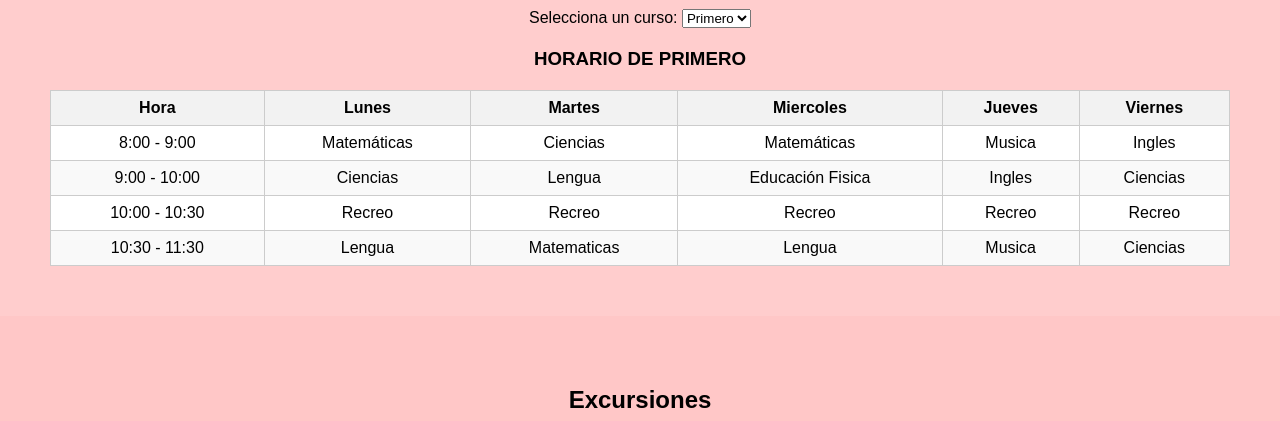
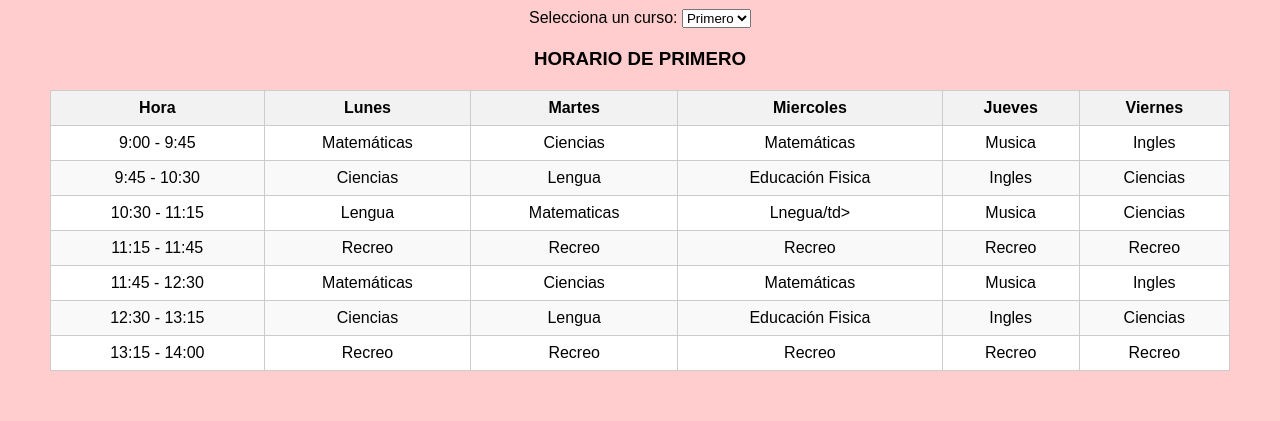
Before and after one commit to HectorJimenezScuni/PaginaWebColegio, a plain HTML site: page PagniaWebColegio/index.html in a window 1280 px wide. Shown: the part 2080-2501 px from the top of the page. Drawn offline with Linux system fonts and the light colour scheme; a script that the page names is missing.

Commit message:
Update index.html

```diff
--- a/PagniaWebColegio/index.html
+++ b/PagniaWebColegio/index.html
@@ -116,30 +116,48 @@
           </tr>
         </thead>
         <tbody>
-          <tr><td>8:00 - 9:00</td>
+          <tr><td>9:00 - 9:45</td>
             <td>Matemáticas</td>
             <td>Ciencias</td>
             <td>Matemáticas</td>
             <td>Musica</td>
             <td>Ingles</td></tr>
-          <tr><td>9:00 - 10:00</td>
+          <tr><td>9:45 - 10:30</td>
             <td>Ciencias</td>
             <td>Lengua</td>
             <td>Educación Fisica</td>
             <td>Ingles</td>
             <td>Ciencias</td></tr>
-          <tr><td>10:00 - 10:30</td>
+          <tr><td>10:30 - 11:15</td>
+            <td>Lengua</td>
+            <td>Matematicas</td>
+            <td>Lnegua/td>
+            <td>Musica</td>
+            <td>Ciencias</td></tr>
+          <tr><td>11:15 - 11:45</td>
             <td>Recreo</td>
             <td>Recreo</td>
             <td>Recreo</td>
             <td>Recreo</td>
             <td>Recreo</td></tr>
-          <tr><td>10:30 - 11:30</td>
+          <tr><td>11:45 - 12:30</td>
+            <td>Matemáticas</td>
+            <td>Ciencias</td>
+            <td>Matemáticas</td>
+            <td>Musica</td>
+            <td>Ingles</td></tr>
+          <tr><td>12:30 - 13:15</td>
+            <td>Ciencias</td>
             <td>Lengua</td>
-            <td>Matematicas</td>
-            <td>Lengua</td>
-            <td>Musica</td>
+            <td>Educación Fisica</td>
+            <td>Ingles</td>
             <td>Ciencias</td></tr>
+          <tr><td>13:15 - 14:00</td>
+            <td>Recreo</td>
+            <td>Recreo</td>
+            <td>Recreo</td>
+            <td>Recreo</td>
+            <td>Recreo</td></tr>
         </tbody>
       </table>
     </div>
@@ -159,30 +177,48 @@
           </tr>
         </thead>
         <tbody>
-            <tr><td>8:00 - 9:00</td>
+          <tr><td>9:00 - 9:45</td>
             <td>Matemáticas</td>
             <td>Ciencias</td>
             <td>Matemáticas</td>
             <td>Musica</td>
             <td>Ingles</td></tr>
-            <tr><td>9:00 - 10:00</td>
+          <tr><td>9:45 - 10:30</td>
             <td>Ciencias</td>
             <td>Lengua</td>
             <td>Educación Fisica</td>
             <td>Ingles</td>
             <td>Ciencias</td></tr>
-            <tr><td>10:00 - 10:30</td>
+          <tr><td>10:30 - 11:15</td>
+            <td>Lengua</td>
+            <td>Matematicas</td>
+            <td>Lnegua/td>
+            <td>Musica</td>
+            <td>Ciencias</td></tr>
+          <tr><td>11:15 - 11:45</td>
             <td>Recreo</td>
             <td>Recreo</td>
             <td>Recreo</td>
             <td>Recreo</td>
             <td>Recreo</td></tr>
-            <tr><td>10:30 - 11:30</td>
+          <tr><td>11:45 - 12:30</td>
+            <td>Matemáticas</td>
+            <td>Ciencias</td>
+            <td>Matemáticas</td>
+            <td>Musica</td>
+            <td>Ingles</td></tr>
+          <tr><td>12:30 - 13:15</td>
+            <td>Ciencias</td>
             <td>Lengua</td>
-              <td>Matematicas</td>
-              <td>Lengua</td>
-              <td>Musica</td>
+            <td>Educación Fisica</td>
+            <td>Ingles</td>
             <td>Ciencias</td></tr>
+          <tr><td>13:15 - 14:00</td>
+            <td>Recreo</td>
+            <td>Recreo</td>
+            <td>Recreo</td>
+            <td>Recreo</td>
+            <td>Recreo</td></tr>
         </tbody>
       </table>
       </div>
@@ -202,30 +238,48 @@
           </tr>
         </thead>
         <tbody>
-            <tr><td>8:00 - 9:00</td>
+          <tr><td>9:00 - 9:45</td>
             <td>Matemáticas</td>
             <td>Ciencias</td>
             <td>Matemáticas</td>
             <td>Musica</td>
             <td>Ingles</td></tr>
-            <tr><td>9:00 - 10:00</td>
+          <tr><td>9:45 - 10:30</td>
             <td>Ciencias</td>
             <td>Lengua</td>
             <td>Educación Fisica</td>
             <td>Ingles</td>
             <td>Ciencias</td></tr>
-            <tr><td>10:00 - 10:30</td>
+          <tr><td>10:30 - 11:15</td>
+            <td>Lengua</td>
+            <td>Matematicas</td>
+            <td>Lnegua/td>
+            <td>Musica</td>
+            <td>Ciencias</td></tr>
+          <tr><td>11:15 - 11:45</td>
             <td>Recreo</td>
             <td>Recreo</td>
             <td>Recreo</td>
             <td>Recreo</td>
             <td>Recreo</td></tr>
-            <tr><td>10:30 - 11:30</td>
+          <tr><td>11:45 - 12:30</td>
+            <td>Matemáticas</td>
+            <td>Ciencias</td>
+            <td>Matemáticas</td>
+            <td>Musica</td>
+            <td>Ingles</td></tr>
+          <tr><td>12:30 - 13:15</td>
+            <td>Ciencias</td>
             <td>Lengua</td>
-              <td>Matematicas</td>
-              <td>Lengua</td>
-              <td>Musica</td>
+            <td>Educación Fisica</td>
+            <td>Ingles</td>
             <td>Ciencias</td></tr>
+          <tr><td>13:15 - 14:00</td>
+            <td>Recreo</td>
+            <td>Recreo</td>
+            <td>Recreo</td>
+            <td>Recreo</td>
+            <td>Recreo</td></tr>
         </tbody>
       </table>
       </div>
@@ -245,30 +299,48 @@
           </tr>
         </thead>
         <tbody>
-            <tr><td>8:00 - 9:00</td>
+          <tr><td>9:00 - 9:45</td>
             <td>Matemáticas</td>
             <td>Ciencias</td>
             <td>Matemáticas</td>
             <td>Musica</td>
             <td>Ingles</td></tr>
-            <tr><td>9:00 - 10:00</td>
+          <tr><td>9:45 - 10:30</td>
             <td>Ciencias</td>
             <td>Lengua</td>
             <td>Educación Fisica</td>
             <td>Ingles</td>
             <td>Ciencias</td></tr>
-            <tr><td>10:00 - 10:30</td>
+          <tr><td>10:30 - 11:15</td>
+            <td>Lengua</td>
+            <td>Matematicas</td>
+            <td>Lnegua/td>
+            <td>Musica</td>
+            <td>Ciencias</td></tr>
+          <tr><td>11:15 - 11:45</td>
             <td>Recreo</td>
             <td>Recreo</td>
             <td>Recreo</td>
             <td>Recreo</td>
             <td>Recreo</td></tr>
-            <tr><td>10:30 - 11:30</td>
+          <tr><td>11:45 - 12:30</td>
+            <td>Matemáticas</td>
+            <td>Ciencias</td>
+            <td>Matemáticas</td>
+            <td>Musica</td>
+            <td>Ingles</td></tr>
+          <tr><td>12:30 - 13:15</td>
+            <td>Ciencias</td>
             <td>Lengua</td>
-              <td>Matematicas</td>
-              <td>Lengua</td>
-              <td>Musica</td>
+            <td>Educación Fisica</td>
+            <td>Ingles</td>
             <td>Ciencias</td></tr>
+          <tr><td>13:15 - 14:00</td>
+            <td>Recreo</td>
+            <td>Recreo</td>
+            <td>Recreo</td>
+            <td>Recreo</td>
+            <td>Recreo</td></tr>
         </tbody>
       </table>
       </div>
@@ -288,36 +360,55 @@
           </tr>
         </thead>
         <tbody>
-            <tr><td>8:00 - 9:00</td>
+          <tr><td>9:00 - 9:45</td>
             <td>Matemáticas</td>
             <td>Ciencias</td>
             <td>Matemáticas</td>
             <td>Musica</td>
             <td>Ingles</td></tr>
-            <tr><td>9:00 - 10:00</td>
+          <tr><td>9:45 - 10:30</td>
             <td>Ciencias</td>
             <td>Lengua</td>
             <td>Educación Fisica</td>
             <td>Ingles</td>
             <td>Ciencias</td></tr>
-            <tr><td>10:00 - 10:30</td>
+          <tr><td>10:30 - 11:15</td>
+            <td>Lengua</td>
+            <td>Matematicas</td>
+            <td>Lnegua/td>
+            <td>Musica</td>
+            <td>Ciencias</td></tr>
+          <tr><td>11:15 - 11:45</td>
             <td>Recreo</td>
             <td>Recreo</td>
             <td>Recreo</td>
             <td>Recreo</td>
             <td>Recreo</td></tr>
-            <tr><td>10:30 - 11:30</td>
+          <tr><td>11:45 - 12:30</td>
+            <td>Matemáticas</td>
+            <td>Ciencias</td>
+            <td>Matemáticas</td>
+            <td>Musica</td>
+            <td>Ingles</td></tr>
+          <tr><td>12:30 - 13:15</td>
+            <td>Ciencias</td>
             <td>Lengua</td>
-              <td>Matematicas</td>
-              <td>Lengua</td>
-              <td>Musica</td>
+            <td>Educación Fisica</td>
+            <td>Ingles</td>
             <td>Ciencias</td></tr>
+          <tr><td>13:15 - 14:00</td>
+            <td>Recreo</td>
+            <td>Recreo</td>
+            <td>Recreo</td>
+            <td>Recreo</td>
+            <td>Recreo</td></tr>
         </tbody>
       </table>
       </div>
 
       <div id="horario-curso6" class="horario">
         <h3>HORARIO DE SEXTO</h3>
+        <table>
           <table>
         <thead>
           <tr>
@@ -331,30 +422,48 @@
           </tr>
         </thead>
         <tbody>
-            <tr><td>8:00 - 9:00</td>
+          <tr><td>9:00 - 9:45</td>
             <td>Matemáticas</td>
             <td>Ciencias</td>
             <td>Matemáticas</td>
             <td>Musica</td>
             <td>Ingles</td></tr>
-            <tr><td>9:00 - 10:00</td>
+          <tr><td>9:45 - 10:30</td>
             <td>Ciencias</td>
             <td>Lengua</td>
             <td>Educación Fisica</td>
             <td>Ingles</td>
             <td>Ciencias</td></tr>
-            <tr><td>10:00 - 10:30</td>
+          <tr><td>10:30 - 11:15</td>
+            <td>Lengua</td>
+            <td>Matematicas</td>
+            <td>Lnegua/td>
+            <td>Musica</td>
+            <td>Ciencias</td></tr>
+          <tr><td>11:15 - 11:45</td>
             <td>Recreo</td>
             <td>Recreo</td>
             <td>Recreo</td>
             <td>Recreo</td>
             <td>Recreo</td></tr>
-            <tr><td>10:30 - 11:30</td>
+          <tr><td>11:45 - 12:30</td>
+            <td>Matemáticas</td>
+            <td>Ciencias</td>
+            <td>Matemáticas</td>
+            <td>Musica</td>
+            <td>Ingles</td></tr>
+          <tr><td>12:30 - 13:15</td>
+            <td>Ciencias</td>
             <td>Lengua</td>
-              <td>Matematicas</td>
-              <td>Lengua</td>
-              <td>Musica</td>
+            <td>Educación Fisica</td>
+            <td>Ingles</td>
             <td>Ciencias</td></tr>
+          <tr><td>13:15 - 14:00</td>
+            <td>Recreo</td>
+            <td>Recreo</td>
+            <td>Recreo</td>
+            <td>Recreo</td>
+            <td>Recreo</td></tr>
         </tbody>
       </table>
       </div>
```
Lines whose indentation alone changed are shown as unchanged.
